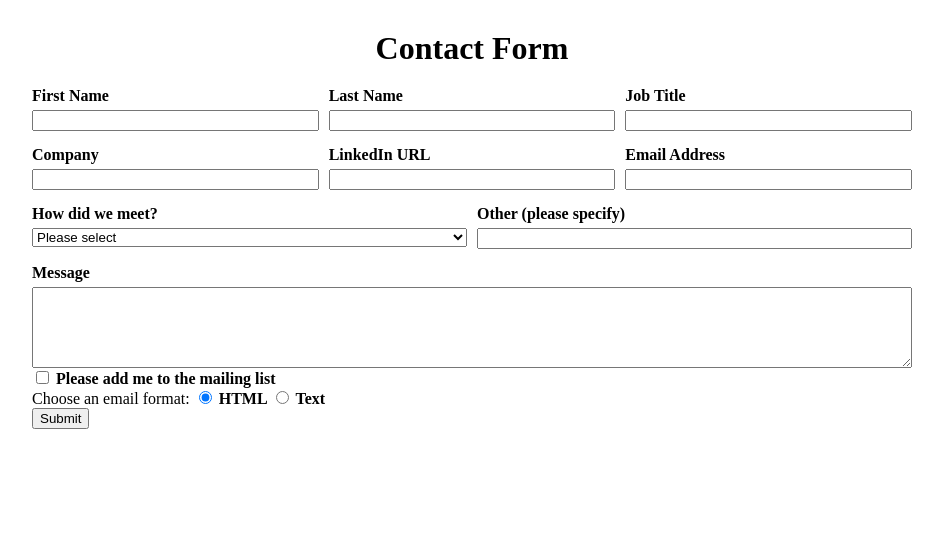
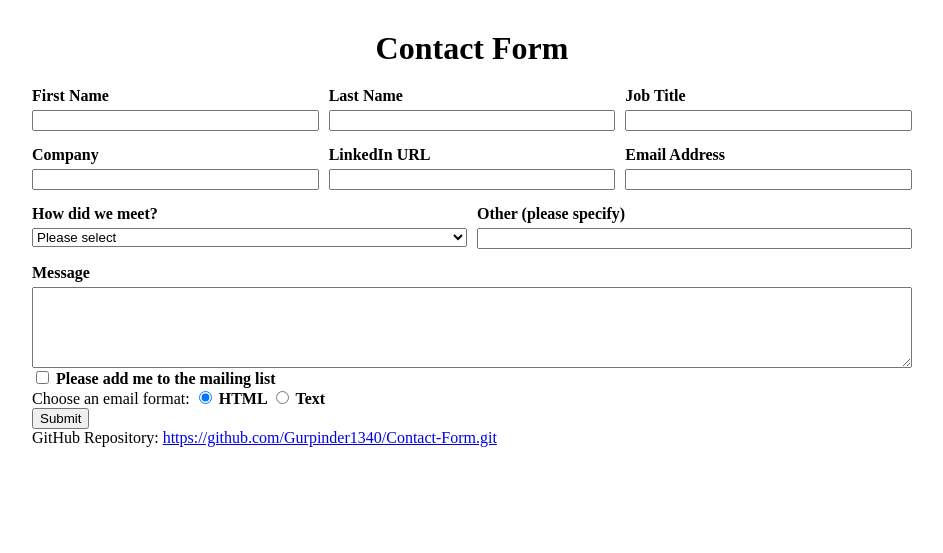
Before and after one commit to Gurpinder1340/Contact-Form, a Node server app: page / in a window 1280 px wide. Shown: the part 21-574 px from the top of the page, without its empty margins (168-1111 px from the left). Run offline with Node 20, Linux system fonts and the light colour scheme.

Commit message:
added github repo link

```diff
--- a/views/index.html
+++ b/views/index.html
@@ -116,6 +116,14 @@
 <button type="submit">Submit</button>
 </div>
 
+ <!-- Footer -->
+  <footer class="page-footer">
+    GitHub Repository:
+    <a href="https://github.com/Gurpinder1340/Contact-Form.git" target=_blank>
+        https://github.com/Gurpinder1340/Contact-Form.git
+    </a>
+  </footer>
+
 </form>
 </main>
 </body>
```
